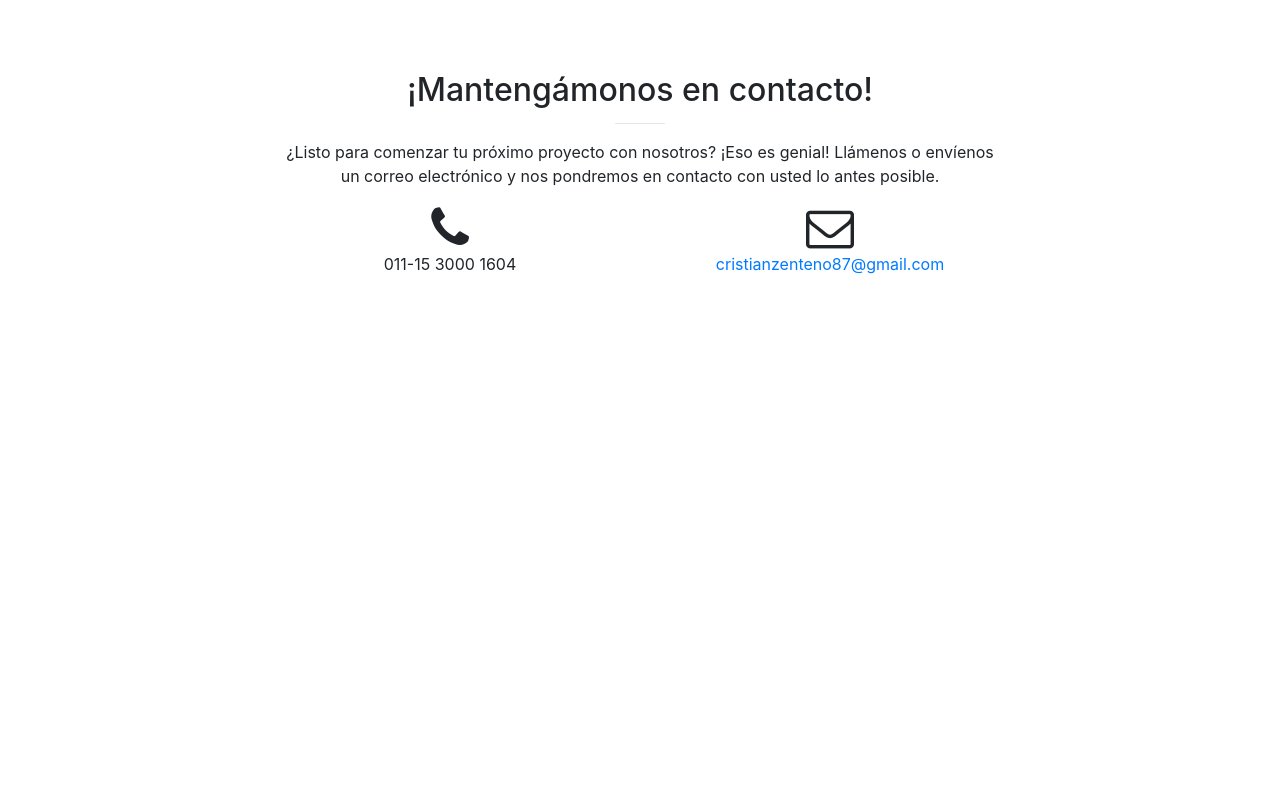
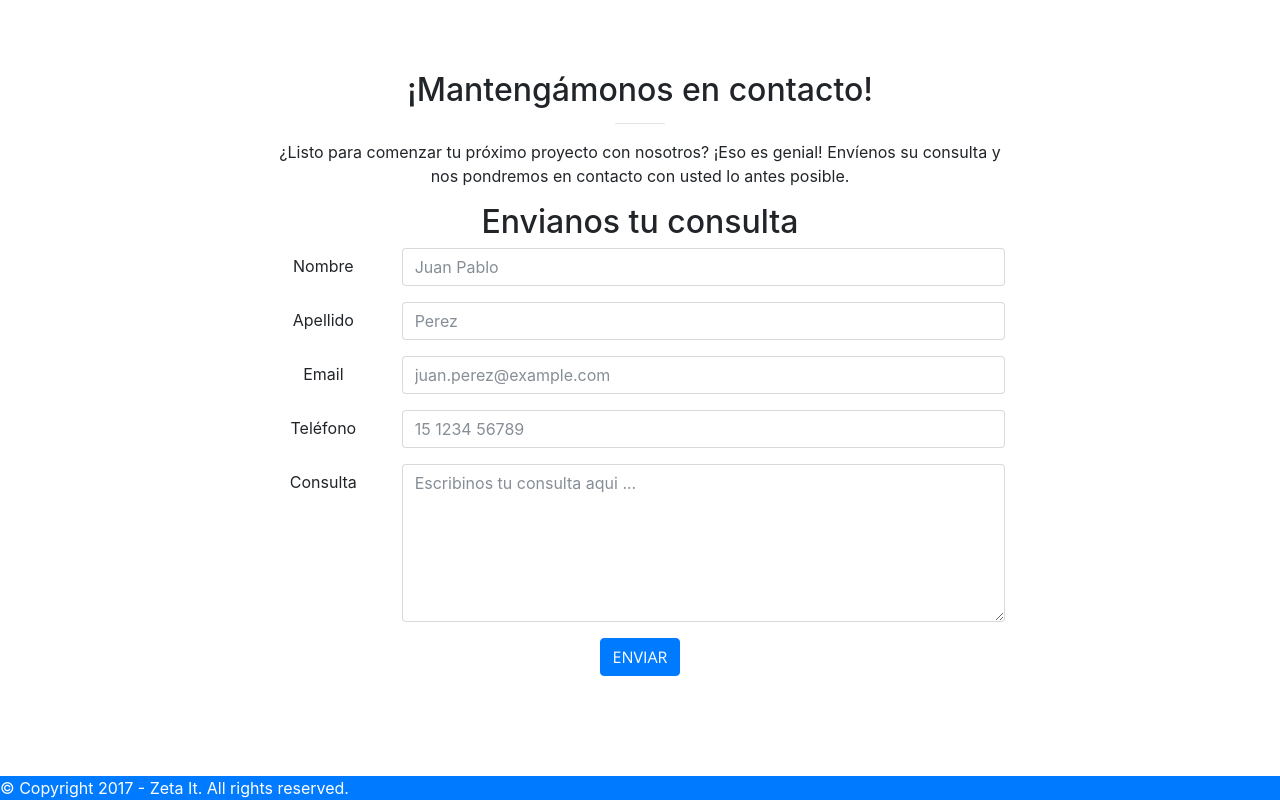
Before and after one commit to czenteno87/zetait, a website with bundled scripts: page index.html in a window 1280 px wide. Shown: the part 2423-3223 px from the top of the page. Before the commit the page ends 2815 px from the top, so only its background shows below. Built offline with nearby package versions, Linux system fonts and the light colour scheme.

Commit message:
Add files via upload

```diff
--- a/index.html
+++ b/index.html
@@ -233,20 +233,51 @@
           <div class="col-lg-8 mx-auto text-center">
             <h2 class="section-heading">¡Mantengámonos en contacto!</h2>
             <hr class="primary">
-            <p>¿Listo para comenzar tu próximo proyecto con nosotros? ¡Eso es genial! Llámenos o envíenos un correo electrónico y nos pondremos en contacto con usted lo antes posible.</p>
+            <p>¿Listo para comenzar tu próximo proyecto con nosotros? ¡Eso es genial! Envíenos su consulta y nos pondremos en contacto con usted lo antes posible.</p>
           </div>
         </div>
         <div class="row">
-          <div class="col-lg-4 ml-auto text-center">
-            <i class="fa fa-phone fa-3x sr-contact"></i>
-            <p>011-15 3000 1604</p>
-          </div>
-          <div class="col-lg-4 mr-auto text-center">
-            <i class="fa fa-envelope-o fa-3x sr-contact"></i>
-            <p>
-              <a href="mailto:your-email@your-domain.com">cristianzenteno87@gmail.com</a>
-            </p>
-          </div>
+
+			<div class="col-lg-8 mx-auto text-center">
+				<h2 class="section-heading">Envianos tu consulta</h2>
+				<form action="https://formspree.io/cristianzenteno87@gmail.com" method="POST">
+					<div class="form-group row">
+					  <label for="txtNombre" class="col-2 col-form-label">Nombre</label>
+					  <div class="col-10">
+						<input class="form-control" type="text" placeholder="Juan Pablo" id="txtNombre" required>
+					  </div>
+					</div>
+					<div class="form-group row">
+					  <label for="txtApellido" class="col-2 col-form-label">Apellido</label>
+					  <div class="col-10">
+						<input class="form-control" type="text" placeholder="Perez"  id="txtApellido" required>
+					  </div>
+					</div>
+					<div class="form-group row">
+					  <label for="txtMail" class="col-2 col-form-label">Email</label>
+					  <div class="col-10">
+						<input class="form-control" type="email" placeholder="juan.perez@example.com" id="txtMail" required>
+					  </div>
+					</div>
+
+					<div class="form-group row">
+					  <label for="txtTelefono" class="col-2 col-form-label">Teléfono</label>
+					  <div class="col-10">
+						<input class="form-control" type="text" placeholder="15 1234 56789" id="txtTelefono" required>
+					  </div>
+					</div>
+
+					<div class="form-group row">
+					  <label for="txtConsulta" class="col-2 col-form-label">Consulta</label>
+					  <div class="col-10">
+						<textarea class="form-control" placeholder="Escribinos tu consulta aqui ... " id="txtConsulta" rows="7" required></textarea>
+					  </div>
+					</div>
+
+					<button type="submit" class="btn btn-primary">Enviar</button>
+
+				</form>
+			</div>
         </div>
       </div>
     </section>
@@ -272,5 +303,8 @@
 </script>
 
   </body>
+  <footer class="bg-primary" >
+        <p class="section-heading text-white">© Copyright 2017 - Zeta It. All rights reserved.</p>
+  </footer>
 
 </html>
```
